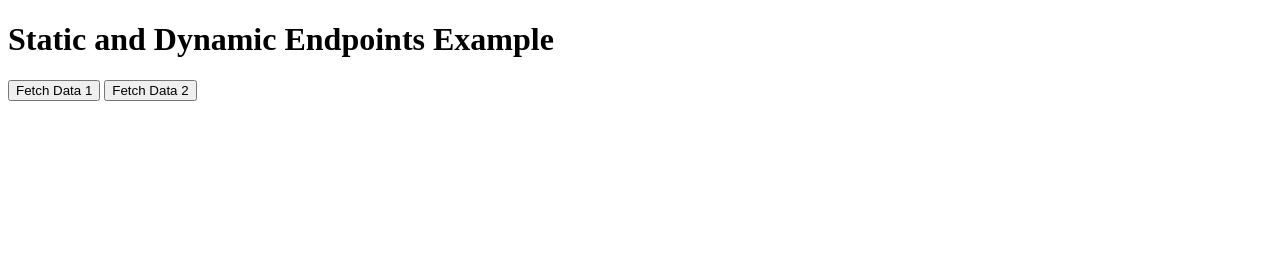
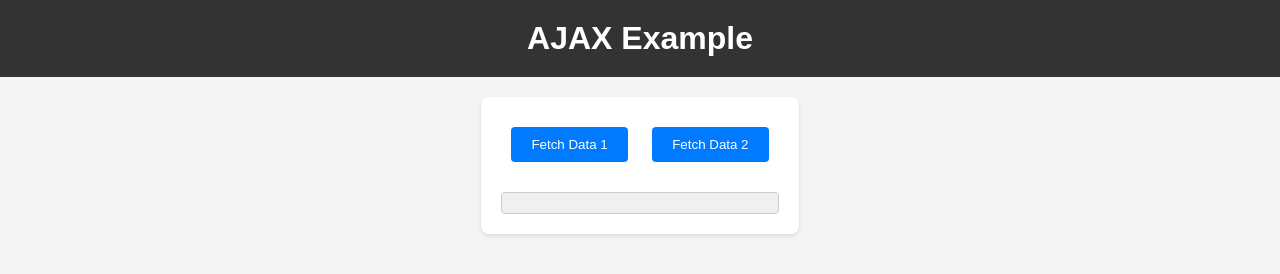
Before and after one commit to FuryFR/Assignment_2, a website: page public/index.html in a window 1280 px wide. Drawn offline with Linux system fonts and the light colour scheme.

Commit message:
New website

```diff
--- a/public/index.html
+++ b/public/index.html
@@ -1,15 +1,26 @@
 <!DOCTYPE html>
-<html>
+<html lang="en">
 <head>
-  <title>Static and Dynamic Endpoints</title>
-  <!-- Include CSS and JavaScript files -->
-  <link rel="stylesheet" href="styles.css">
-  <script src="script.js"></script>
+    <meta charset="UTF-8">
+    <meta name="viewport" content="width=device-width, initial-scale=1.0">
+    <title>AJAX Example</title>
+    <!-- Link to your CSS file -->
+    <link rel="stylesheet" href="style.css">
 </head>
 <body>
-  <h1>Static and Dynamic Endpoints Example</h1>
-  <button id="fetchDataBtn">Fetch Data 1</button>
-  <button id="fetchDataBtn2">Fetch Data 2</button>
-  <div id="result"></div>
+    <header>
+        <h1>AJAX Example</h1>
+    </header>
+    <main>
+        <div class="container">
+            <button id="button1">Fetch Data 1</button>
+            <button id="button2">Fetch Data 2</button>
+            <div id="result" class="result-box">
+                <!-- Result will be displayed here -->
+            </div>
+        </div>
+    </main>
+    <!-- Include your JavaScript file -->
+    <script src="script.js"></script>
 </body>
 </html>
--- a/public/script.js
+++ b/public/script.js
@@ -1,22 +1,22 @@
 document.addEventListener('DOMContentLoaded', () => {
-    const fetchDataBtn = document.getElementById('fetchDataBtn');
-    const fetchDataBtn2 = document.getElementById('fetchDataBtn2');
+  const button1 = document.getElementById('button1');
+  const button2 = document.getElementById('button2');
   const resultDiv = document.getElementById('result');
 
-    fetchDataBtn.addEventListener('click', () => {
-      fetchData('value1');
+  button1.addEventListener('click', () => {
+      fetchData('data1');
   });
 
-    fetchDataBtn2.addEventListener('click', () => {
-      fetchData('value2');
+  button2.addEventListener('click', () => {
+      fetchData('data2');
   });
 
-    function fetchData(param) {
-      fetch(`/api/data?param=${param}`)
+  function fetchData(argument) {
+      fetch(`/api/endpoint?arg=${argument}`)
           .then((response) => response.json())
           .then((data) => {
               // Display the response in the resultDiv
-          resultDiv.textContent = JSON.stringify(data, null, 2);
+              resultDiv.textContent = JSON.stringify(data);
           })
           .catch((error) => {
               console.error('Error:', error);
--- /dev/null
+++ b/public/style.css
@@ -0,0 +1,59 @@
+ /* Reset some default styles */
+body, h1, button {
+    margin: 0;
+    padding: 0;
+    font-family: Arial, sans-serif;
+}
+
+/* Define overall page styles */
+body {
+    background-color: #f4f4f4;
+    text-align: center;
+}
+
+header {
+    background-color: #333;
+    color: #fff;
+    padding: 20px;
+}
+
+h1 {
+    font-size: 2rem;
+}
+
+main {
+    padding: 20px;
+}
+
+.container {
+    background-color: #fff;
+    border-radius: 8px;
+    box-shadow: 0 2px 4px rgba(0, 0, 0, 0.1);
+    padding: 20px;
+    display: inline-block;
+}
+
+button {
+    background-color: #007BFF;
+    color: #fff;
+    border: none;
+    padding: 10px 20px;
+    margin: 10px;
+    border-radius: 4px;
+    cursor: pointer;
+    transition: background-color 0.3s ease;
+}
+
+button:hover {
+    background-color: #0056b3;
+}
+
+.result-box {
+    background-color: #f0f0f0;
+    border: 1px solid #ccc;
+    border-radius: 4px;
+    padding: 10px;
+    margin-top: 20px;
+    text-align: left;
+    font-size: 1.2rem;
+}
```
Also changed, not shown: server.js (+23 -35 lines). Lines whose indentation alone changed are shown as unchanged.
